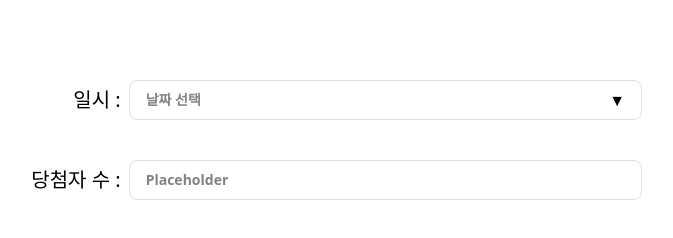
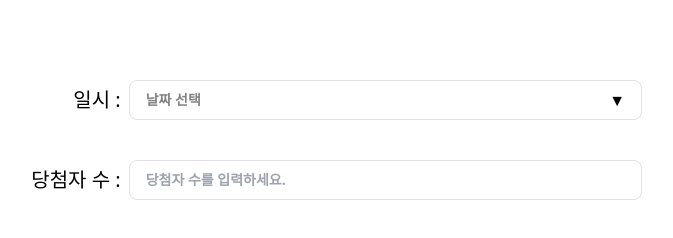
Before and after one commit to peach-patch/peach-picker, a Next.js app in the folder frontend/: page /register in a window 1280 px wide. Shown: the top 238 px of the page, without its empty margins (318-991 px from the left). Built offline with nearby package versions, Linux system fonts and the light colour scheme.

Commit message:
feat: add pc_winnerCnt

```diff
--- a/frontend/src/pages/register/index.jsx
+++ b/frontend/src/pages/register/index.jsx
@@ -1,4 +1,4 @@
-import React, { useState } from "react";
+import React, { useEffect, useState } from "react";
 import { ko } from "date-fns/locale";
 import { DayPicker } from "react-day-picker";
 import "react-day-picker/dist/style.css";
@@ -28,6 +28,13 @@ export default function register() {
     setMethod(selectedMethod);
     setIsOpen(false);
   };
+  const [winnerCnt, setWinnerCnt] = useState("");
+  const handleWinnerCnt = (event) => {
+    setWinnerCnt(event.target.value);
+  };
+  useEffect(() => {
+    console.log(winnerCnt);
+  }, [winnerCnt]);
   return (
     <div className="relative w-full flex flex-col justify-center items-center">
       <div
@@ -74,9 +81,12 @@ export default function register() {
           당첨자 수 :{" "}
         </div>
         <div className="absoulte left-[110px] w-full h-[40px] flex flex-row items-center justify-start py-[8px] px-[16px] bg-[#fff] border-[1px] border-solid border-[#e0e0e0] rounded-[8px]">
-          <div className="flex-1 text-[14px] leading-[140%] font-['Noto_Sans'] font-black text-[#828282] line-clamp-1">
-            Placeholder
-          </div>
+          <input
+            type="text"
+            className="flex-1 text-[14px] leading-[140%] font-['Noto_Sans'] font-black text-[#828282] line-clamp-1"
+            placeholder="당첨자 수를 입력하세요."
+            onChange={handleWinnerCnt}
+          />
         </div>
       </div>
       <div className="mt-10 z-1 w-1/2 flex justify-center items-center">
```
